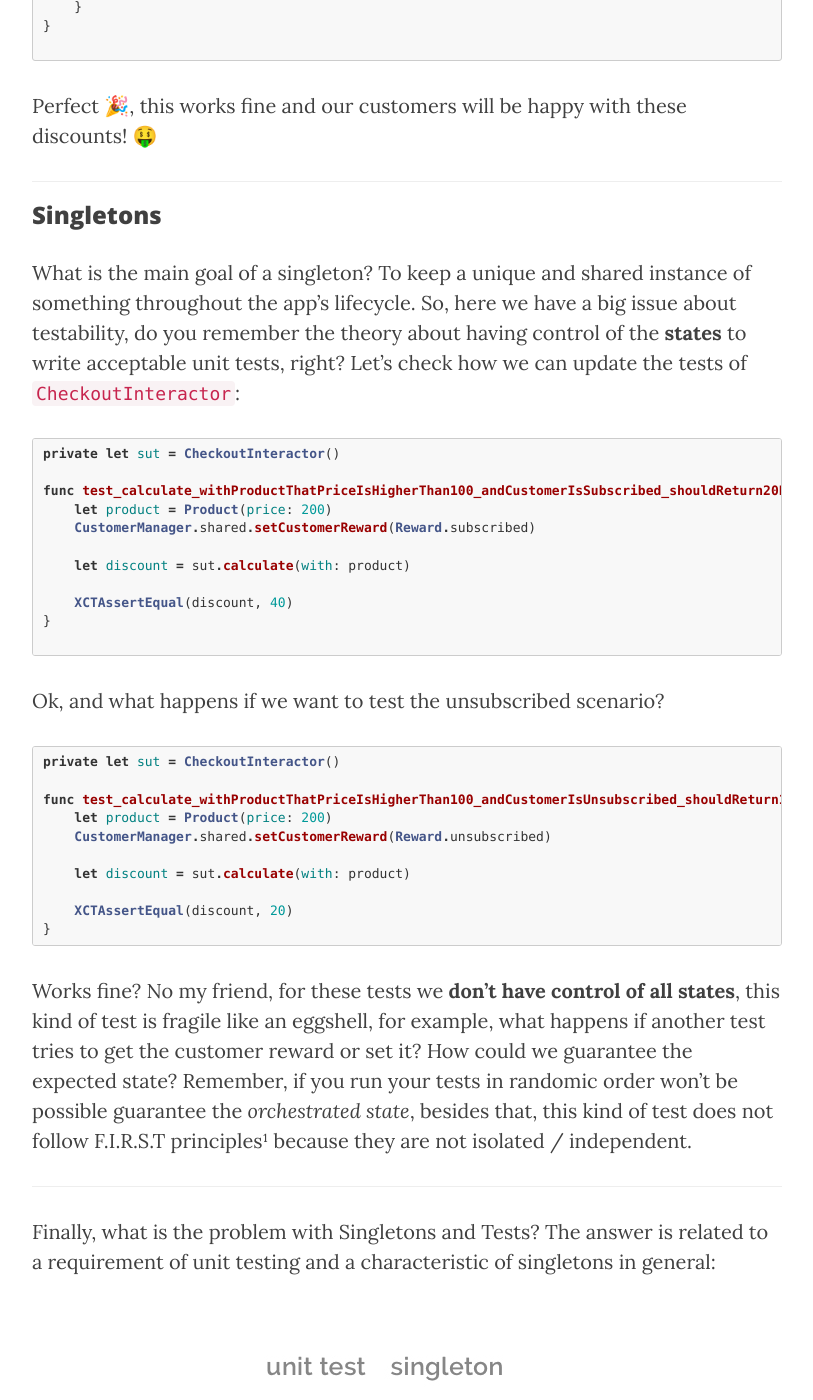
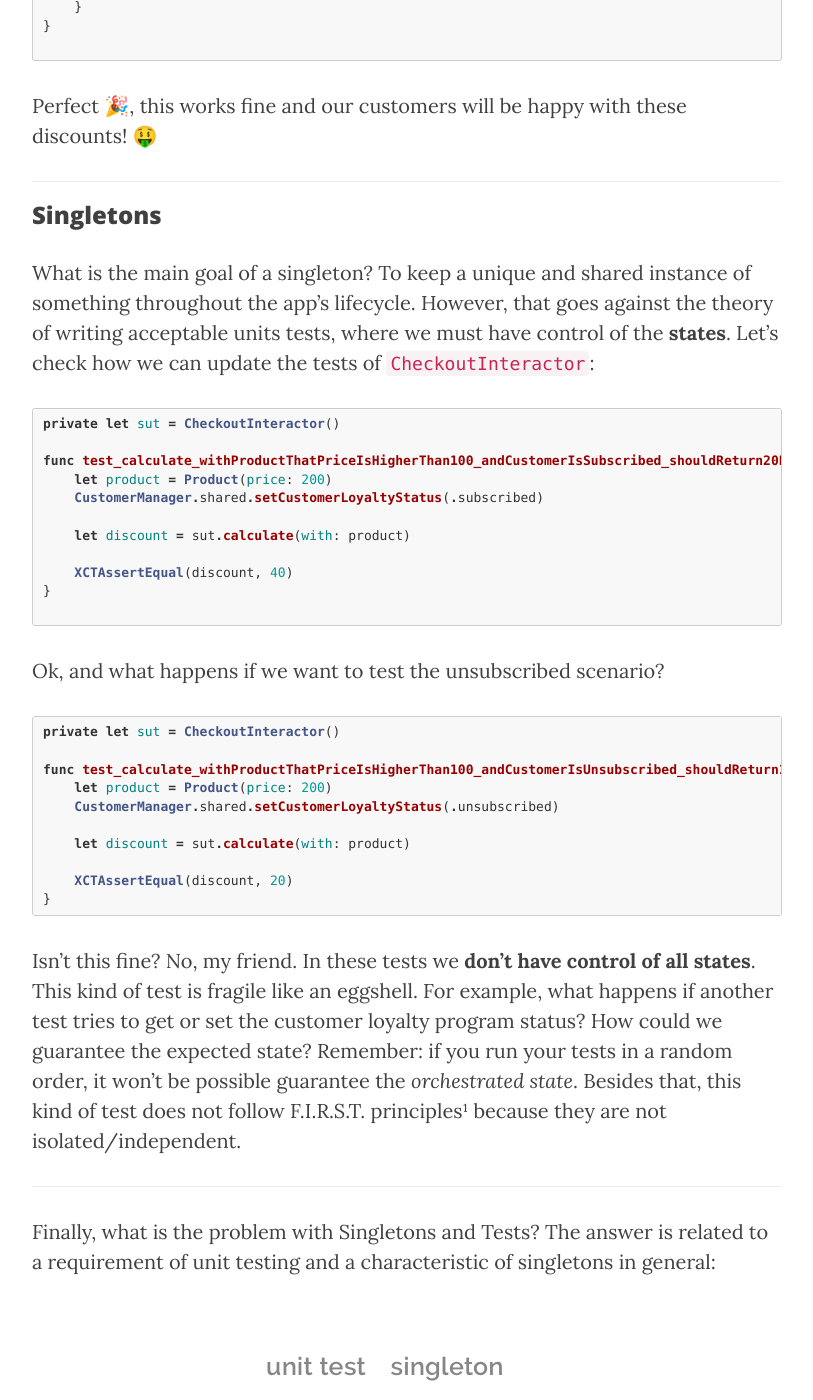
Before and after one commit to serralvo/serralvo.github.io, a Jekyll site: the page built from _posts/2020-11-11-mocking-singleton-to-increase-testability-in-swift.markdown, in a window 1280 px wide and 1400 px high, scrolled down 2984 px. Shown: the whole window, without its empty margins (233-1046 px from the left). Built offline with Jekyll 4.4.1, drawn with Linux system fonts in a browser that asks for light colours; nearby versions of some CDN libraries; some of the changed text lies outside the part shown.

Commit message:
Review language & grammar.

````diff
--- a/_posts/2020-11-11-mocking-singleton-to-increase-testability-in-swift.markdown
+++ b/_posts/2020-11-11-mocking-singleton-to-increase-testability-in-swift.markdown
@@ -11,7 +11,7 @@ Singleton is a very popular design pattern on Apple's ecosystem. You probably ha
 
 Before we start talking about the solution, let's go back to the unit testing theory: to write acceptable unit tests you should have control and visibility of **inputs**, **outputs**, and **states** of what you are testing. Let me give a basic example:
 
-Imagine that we have a scene that displays how much discount customer will get on checkout, based on the price of the product:
+Imagine that we have a scene that displays how much discount a customer will get on checkout, based on the price of the product:
 
 ```swift
 struct Product {
@@ -48,10 +48,10 @@ func test_calculate_withProductThatPriceIsHigherThan100_shouldReturn10Percentage
 
 Perfect, for this example we have control of all **inputs** (`Product`) and visibility of **outputs** (the `Double` that is returned by `calculate` function). There's no **state** here for while.
 
-But now, imagine that we should give an extra discount if our customer is subscribed to a kind of rewards program and this information can change any time while the customer uses the app, so, and, for our luck, this information is stored into a Singleton.
+But now, imagine that we should give an extra discount if our customer is subscribed to a kind of loyalty program and this information can change any time while the customer is using the app. For our luck (actually just for the purposes of this article), this information is stored in a Singleton.
 
 ```swift
-enum Reward {
+enum LoyaltyStatus {
     case subscribed
     case unsubscribed
 }
@@ -62,20 +62,20 @@ class CustomerManager {
 
     private init() {}
 
-    private var customerReward: Reward?
+    private var customerLoyaltyStatus: LoyaltyStatus?
 
-    func setCustomerReward(_ reward: Reward) {
-        customerReward = reward
+    func setCustomerLoyaltyStatus(_ status: LoyaltyStatus) {
+        customerLoyaltyStatus = status
     }
 
-    func getReward() -> Reward {
-        return customerReward ?? Reward.unsubscribed
+    func getLoyaltyStatus() -> LoyaltyStatus {
+        return customerLoyaltyStatus ?? .unsubscribed
     }
 }
 
 ```
 
-So, what we can do? We can use the `CustomerManager` on `DiscountCalculator` to give the extra discount and everything is gonna be ok:
+So, what can we do? We can use the `CustomerManager` on `DiscountCalculator` to give the extra discount and everything is gonna be ok:
 
 ```swift
 class CheckoutInteractor {
@@ -106,14 +106,14 @@ Perfect 🎉, this works fine and our customers will be happy with these discoun
 
 ### Singletons
 
-What is the main goal of a singleton? To keep a unique and shared instance of something throughout the app's lifecycle. So, here we have a big issue about testability, do you remember the theory about having control of the **states** to write acceptable unit tests, right? Let's check how we can update the tests of `CheckoutInteractor`:
+What is the main goal of a singleton? To keep a unique and shared instance of something throughout the app's lifecycle. However, that goes against the theory of writing acceptable units tests, where we must have control of the **states**. Let's check how we can update the tests of `CheckoutInteractor`:
 
 ```swift
 private let sut = CheckoutInteractor()
 
 func test_calculate_withProductThatPriceIsHigherThan100_andCustomerIsSubscribed_shouldReturn20PercentageDiscount() {
     let product = Product(price: 200)
-    CustomerManager.shared.setCustomerReward(Reward.subscribed)
+    CustomerManager.shared.setCustomerLoyaltyStatus(.subscribed)
 
     let discount = sut.calculate(with: product)
 
@@ -129,7 +129,7 @@ private let sut = CheckoutInteractor()
 
 func test_calculate_withProductThatPriceIsHigherThan100_andCustomerIsUnsubscribed_shouldReturn10PercentageDiscount() {
     let product = Product(price: 200)
-    CustomerManager.shared.setCustomerReward(Reward.unsubscribed)
+    CustomerManager.shared.setCustomerLoyaltyStatus(.unsubscribed)
 
     let discount = sut.calculate(with: product)
 
@@ -137,7 +137,7 @@ func test_calculate_withProductThatPriceIsHigherThan100_andCustomerIsUnsubscribe
 }
 ```
 
-Works fine? No my friend, for these tests we **don't have control of all states**, this kind of test is fragile like an eggshell, for example, what happens if another test tries to get the customer reward or set it? How could we guarantee the expected state? Remember, if you run your tests in randomic order won't be possible guarantee the _orchestrated state_, besides that, this kind of test does not follow F.I.R.S.T principles¹ because they are not isolated / independent.
+Isn't this fine? No, my friend. In these tests we **don't have control of all states**. This kind of test is fragile like an eggshell. For example, what happens if another test tries to get or set the customer loyalty program status? How could we guarantee the expected state? Remember: if you run your tests in a random order, it won't be possible guarantee the _orchestrated state_. Besides that, this kind of test does not follow F.I.R.S.T. principles¹ because they are not isolated/independent.
 
 ---
 
@@ -153,16 +153,16 @@ This technique² helps us to take control of inputs of our system, thus ensuring
 
 #### Dependency Inversion Principle
 
-This one is part of SOLID Principles³, in a short way the goal is to make your system depends on abstractions (protocols) instead of concreates. Using interfaces allow us to mock parts of our system easily.
+This one is part of S.O.L.I.D. Principles³. Long story short: the goal is to make your system depend on abstractions (protocols) instead of concrete elements. The use of interfaces allows us to mock parts of our system easily.
 
 ---
 
-Now we should update the `CheckoutInteractor` to give more testability, but first, let's change the `CustomerManager` applying the Dependency Inversion Principle:
+Now we should update the `CheckoutInteractor` to allow more testability, but first, let's change the `CustomerManager` to apply the Dependency Inversion Principle:
 
 ```swift
 protocol CustomerManagerProtocol {
-    func setCustomerReward(_ reward: Reward)
-    func getReward() -> Reward
+    func setCustomerLoyaltyStatus(_ status: LoyaltyStatus)
+    func getLoyaltyStatus() -> LoyaltyStatus
 }
 
 class CustomerManager {
@@ -171,23 +171,23 @@ class CustomerManager {
 
     private init() {}
 
-    private var customerReward: Reward?
+    private var customerLoyaltyStatus: LoyaltyStatus?
 }
 
 extension CustomerManager: CustomerManagerProtocol {
 
-    func setCustomerReward(_ reward: Reward) {
-        customerReward = reward
+    func setCustomerLoyaltyStatus(_ status: LoyaltyStatus) {
+        customerLoyaltyStatus = status
     }
 
-    func getReward() -> Reward {
-        return customerReward ?? Reward.unsubscribed
+    func getLoyaltyStatus() -> LoyaltyStatus {
+        return customerLoyaltyStatus ?? .unsubscribed
     }
 }
 
 ```
 
-Here we are implementing the ideas of **Dependency Inversion Principle**, we've created an interface and whole our code will use `CustomerManagerProtocol` (the abstraction) instead `CustomerManager` (the concrete), this will help us to take back the **control of states**. The second step is to follow the **Dependency Injection** concept and inject the manager to **control all inputs**, take a look:
+Here we are implementing the ideas of **Dependency Inversion Principle**: we've created an interface and our code will now use `CustomerManagerProtocol` (the abstraction) instead of `CustomerManager` (a concrete implementation), this will help us to take back the **control of states**. The second step is to follow the **Dependency Injection** concept and inject the manager to **control all inputs**:
 
 ```swift
 class CheckoutInteractor {
@@ -220,7 +220,7 @@ class CheckoutInteractor {
 
 ```
 
-Look, our singleton `CustomerManager` implements `CustomerManagerProtocol`, right? Now we can pass it on `CheckoutInteractor` initializer:
+As you can see, our singleton `CustomerManager` implements `CustomerManagerProtocol`, so now we can pass it to `CheckoutInteractor` initializer:
 
 ```swift
 let interactor = CheckoutInteractor(withCustomerManager: CustomerManager.shared)
@@ -240,19 +240,18 @@ class CheckoutInteractor {
 
 ---
 
-We've updated our code to be able to **inject** and **mock** whatever we need, now we have control to check every scenario and test it:
+We've updated our code to be able to **inject** and **mock** whatever we need. Now we have control to check every scenario and test it:
 
 ```swift
 class CustomerManagerMock: CustomerManagerProtocol {
 
-    var rewardToBeReturned: Reward?
+    var loyaltyStatusToBeReturned: LoyaltyStatus?
 
-    func setCustomerReward(_ reward: Reward) {}
+    func setCustomerLoyaltyStatus(_ status: LoyaltyStatus) {}
 
-    func getReward() -> Reward {
-        return rewardToBeReturned ?? Reward.unsubscribed
+    func getLoyaltyStatus() -> LoyaltyStatus {
+        return loyaltyStatusToBeReturned ?? .unsubscribed
     }
-
 }
 
 private let customerManagerMock = CustomerManagerMock()
@@ -260,7 +259,7 @@ private lazy var sut = CheckoutInteractor(withCustomerManager: customerManagerMo
 
 func test_calculate_withProductThatPriceIsHigherThan100_andCustomerIsSubscribed_shouldReturn20PercentageDiscount() {
     let product = Product(price: 200)
-    customerManagerMock.rewardToBeReturned = Reward.subscribed
+    customerManagerMock.loyaltyStatusToBeReturned = .subscribed
 
     let discount = sut.calculate(with: product)
 
@@ -269,7 +268,7 @@ func test_calculate_withProductThatPriceIsHigherThan100_andCustomerIsSubscribed_
 
 func test_calculate_withProductThatPriceIsHigherThan100_andCustomerIsUnsubscribed_shouldReturn10PercentageDiscount() {
     let product = Product(price: 200)
-    customerManagerMock.rewardToBeReturned = Reward.unsubscribed
+    customerManagerMock.loyaltyStatusToBeReturned = .unsubscribed
 
     let discount = sut.calculate(with: product)
 
@@ -280,9 +279,9 @@ func test_calculate_withProductThatPriceIsHigherThan100_andCustomerIsUnsubscribe
 
 ### Conclusion
 
-The technique presented here is really useful and will help you to test parts of your system that **depends on singletons**. Another tip is related to mocks in general, consider the idea of creating just one mock for each singleton and keep it accessible for the whole project, avoiding multiples implementations for the same necessity.
+The technique presented here is really useful and will help you test parts of your system that **depend on singletons**. Going further, you can also consider the idea of creating just one mock for each singleton and keeping it accessible in the whole project, avoiding multiples implementations for the same necessity.
 
 ### References
-1. <a href="http://agileinaflash.blogspot.com/2009/02/first.html" target="_blank">F.I.R.S.T Principles</a>
+1. <a href="http://agileinaflash.blogspot.com/2009/02/first.html" target="_blank">F.I.R.S.T. Principles</a>
 2. <a href="https://en.wikipedia.org/wiki/Dependency_injection" target="_blank">Dependency Injection</a>
-3. <a href="https://en.wikipedia.org/wiki/SOLID" target="_blank">SOLID Principles</a>
+3. <a href="https://en.wikipedia.org/wiki/SOLID" target="_blank">S.O.L.I.D. Principles</a>
````
Also changed, not shown: other parts of _posts/2020-11-11-mocking-singleton-to-increase-testability-in-swift.markdown (+5 -5 lines).
